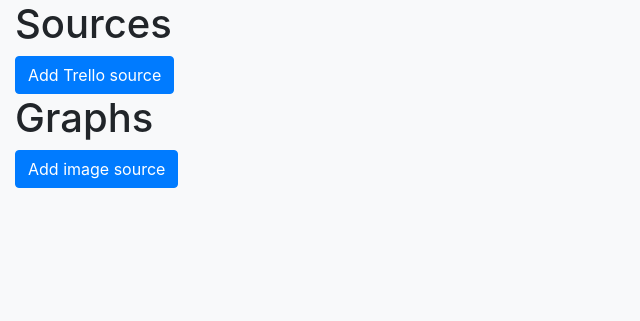
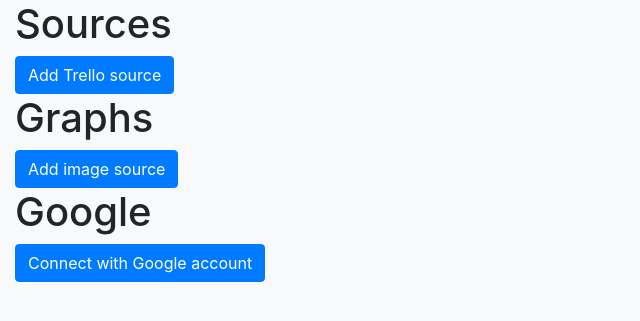
Before and after one commit to Larhard/Life-Scheduler, a Flask app: template templates/board/settings.html in a window 1280 px wide. Shown: the top 321 px of the page, without its empty margins (0-640 px from the left). Run offline with Flask 2, Linux system fonts and the light colour scheme; the template is opened without the code that fills it, so the values that code supplies are empty; some libraries are stand-ins or nearby versions.

Commit message:
Add google to settings

```diff
--- a/templates/board/settings.html
+++ b/templates/board/settings.html
@@ -24,6 +24,18 @@
             {% endfor %}
         </ul>
         <a href="{{ url_for("board.add_image_graph_source") }}" class="btn btn-primary">Add image source</a>
+    </div>
+    <div class="container-fluid bg-light">
+        <h1>Google</h1>
+        <ul class="list-group">
+            {% for google in current_user.googles %}
+                <li id="graph-{{ google.id }}" class="list-group-item">
+                    {{ google }}
+                    <a href="{{ url_for("google.logout", google_id=google.id) }}" class="btn btn-danger btn-sm float-right">Remove</a>
+                </li>
+            {% endfor %}
+        </ul>
+        <a href="{{ url_for("google.login") }}" class="btn btn-primary">Connect with Google account</a>
     </div>
 {% endblock %}
 
```
Also changed, not shown: life_scheduler/google/models.py (+6 -1 lines), life_scheduler/google/routes.py (+20 -1 lines).
